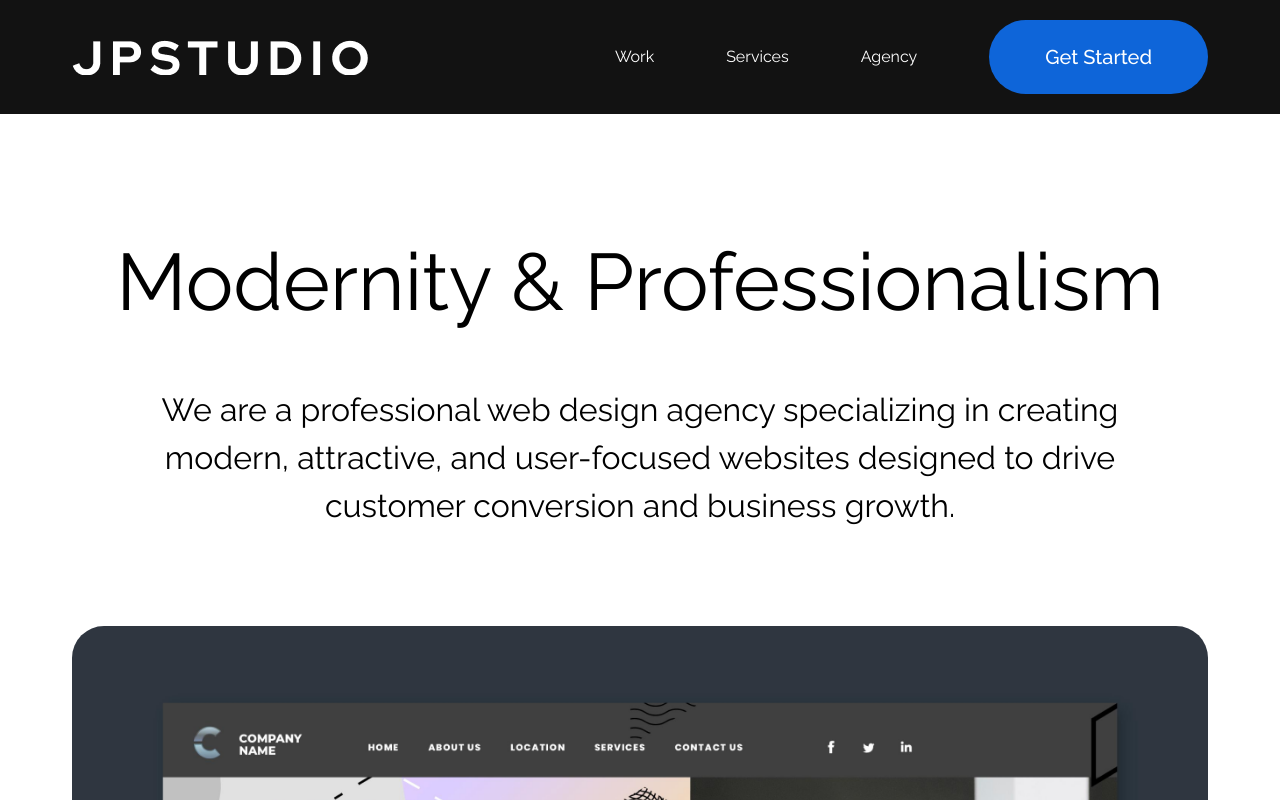
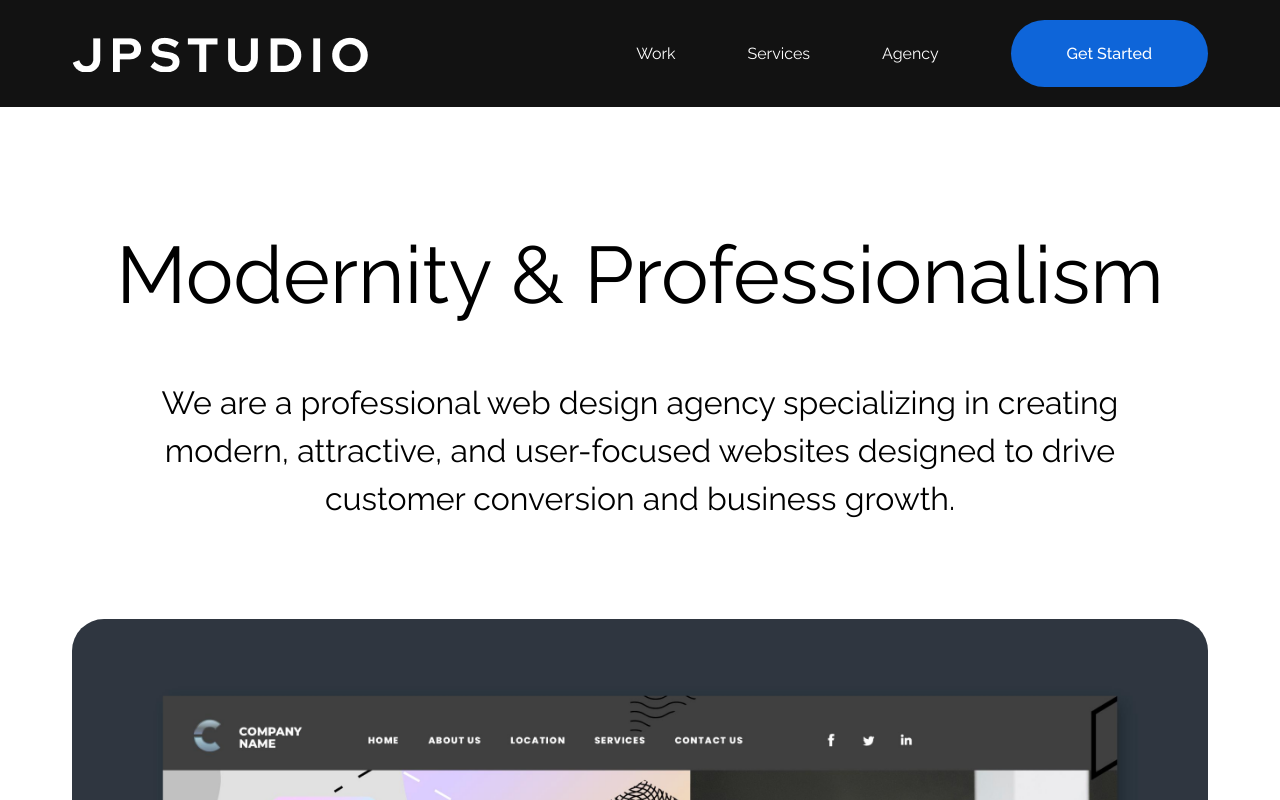
Before and after one commit to joewardperalta/jpstudio, a Next.js app: page /agency in a window 1280 px wide. Shown: the top 800 px of the page. Built offline with nearby package versions, Linux system fonts and the light colour scheme.

Commit message:
Add a 16px text size variable in the tailwind config file and change the font size of cta button in the top nav to 16px

```diff
--- a/components/Nav.jsx
+++ b/components/Nav.jsx
@@ -30,7 +30,7 @@ export default function Nav() {
           </li>
           <li>
             <Link href="/proposal">
-              <PrimaryButton className="bg-primary px-10 text-[16px]">
+              <PrimaryButton className="bg-primary px-10 text-sm">
                 Get Started
               </PrimaryButton>
             </Link>
--- a/components/buttons/PrimaryButton.jsx
+++ b/components/buttons/PrimaryButton.jsx
@@ -1,7 +1,9 @@
 export default function PrimaryButton({ children, className = "" }) {
   return (
     <button
-      className={`py-5 px-14 rounded-full text-medium w-fit font-medium ${className}`}
+      className={
+        className + " w-fit rounded-full px-14 py-5 text-medium font-medium"
+      }
     >
       {children}
     </button>
--- a/tailwind.config.mjs
+++ b/tailwind.config.mjs
@@ -43,6 +43,12 @@ export default {
             lineHeight: "1.2",
           },
         ],
+        sm: [
+          "1rem",
+          {
+            lineHeight: 1.7,
+          },
+        ],
         base: [
           "1.125rem",
           {
```
